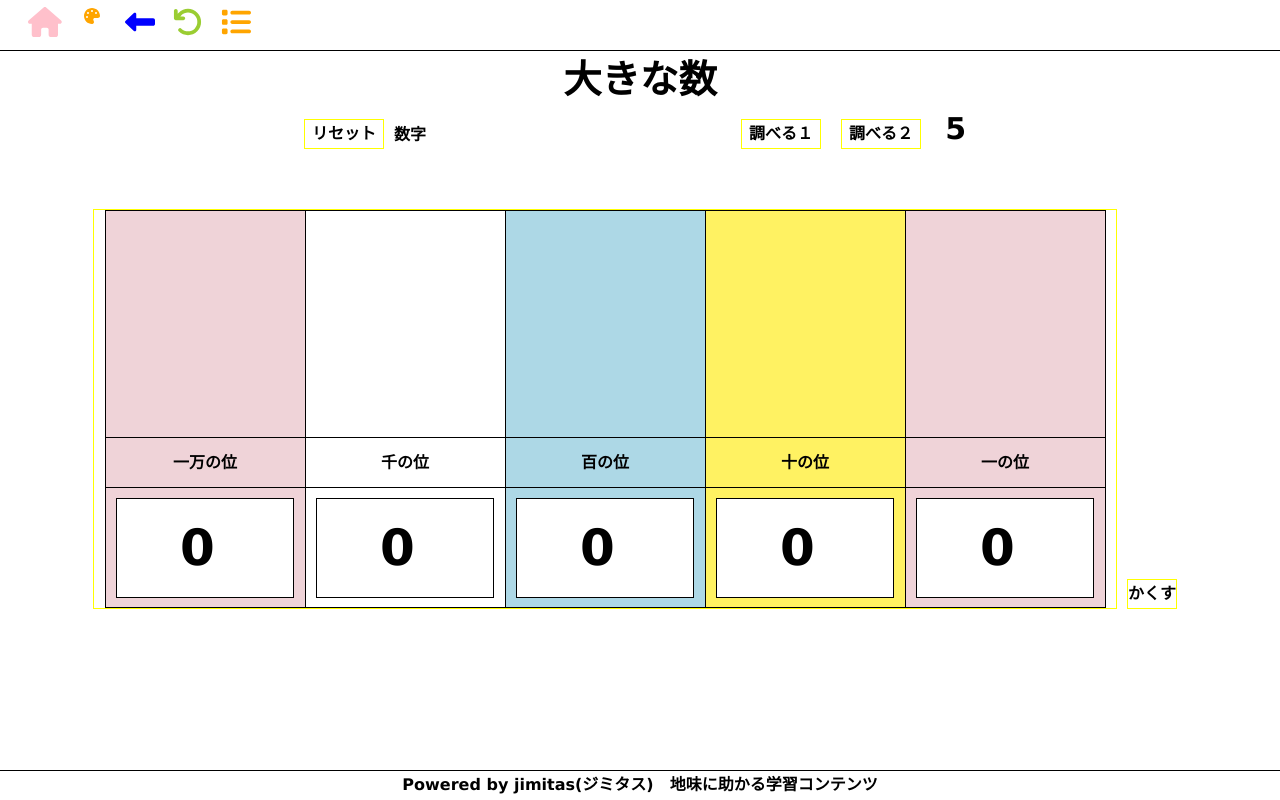
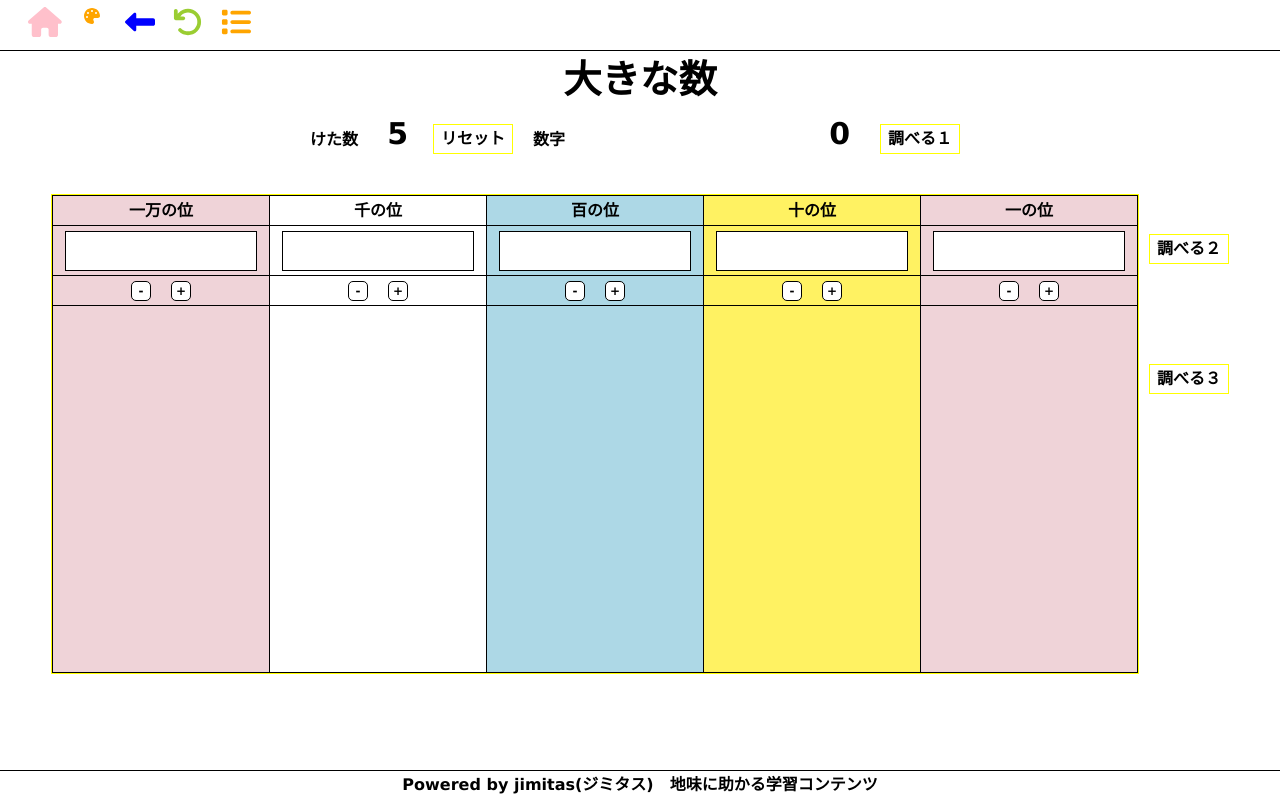
Before and after one commit to jimitas/jimitas_R5summer, a Next.js app: page /12ookinakazu in a window 1280 px wide. Built offline with nearby package versions, Linux system fonts and the light colour scheme; no server answers.

Commit message:
// ボタンを押したら、数字が入力されるようにしたい。 // 相互のボタンを押したら相互に反映されるようにしたい。

```diff
--- a/src/pages/12ookinakazu.tsx
+++ b/src/pages/12ookinakazu.tsx
@@ -2,46 +2,77 @@ import Layout from "@/components/Layout";
 import * as se from "src/components/se";
 import { useEffect, useRef, useState } from "react";
 import styles from "src/styles/Home.module.css";
-
+import { create } from "domain";
+// ボタンを押したら、数字が入力されるようにしたい。
+// 相互のボタンを押したら相互に反映されるようにしたい。
 export default function Home() {
   const el_kuraidori = useRef<HTMLDivElement>(null);
-  const num: number = 246;
+
+  // ステップ1: `input`要素の参照を保存するための配列を作成します
+  const inputRefs = useRef<(HTMLInputElement | null)[]>([]);
   const kurai_yomi = ["一", "十", "百", "千", "一万", "十万", "百万", "千万", "一億", "十億", "百億", "千億", "一兆"];
+  const kurai_kazu = [
+    "1",
+    "10",
+    "100",
+    "1000",
+    "10000",
+    "10万",
+    "100万",
+    "1000万",
+    "1億",
+    "10億",
+    "100億",
+    "1000億",
+    "1兆",
+  ];
   const bgColor = ["#efd3d8", "#fff262", "lightblue", "white"];
   const [count, setCount] = useState<number>(0);
-  const [row, setRow] = useState<number>(5);
-  const [inputValue_1, setInputValue_1] = useState("");
-  let inputValues_2 = [0, 0, 0, 0, 0, 0, 0, 0, 0, 0, 0, 0, 0];
+  const [column, setColumn] = useState<number>(5);
+  const [inputValue_1, setInputValue_1] = useState<number>(0);
+  var itemLengthes: number[] = [0, 0, 0, 0, 0, 0, 0, 0, 0, 0, 0, 0, 0];
 
-  const changeRows = (event: React.ChangeEvent<HTMLInputElement>) => {
+  // 変更のたびに、配列が初期化されてしまうので、面倒だけど、１つずつの数値を直接とってくるほうがよさそうだ。useRefがよいか？
+  const resetTable = () => {
+    setCount((count) => count + 1);
+    se.seikai1.play();
+  };
+
+  const changecolumnumns = (event: React.ChangeEvent<HTMLInputElement>) => {
     const value = parseInt(event.target.value);
-    setRow(value);
+    setColumn(value);
+  };
+
+  const handleInputChange_1 = (event: React.ChangeEvent<HTMLInputElement>) => {
+    const value = parseInt(event.target.value);
+    setInputValue_1(value);
   };
 
   const putNumber_1 = () => {
-    console.log("Input Value:", inputValue_1);
+    // 桁数を調べる
+    const numberLength = inputValue_1.toString().length;
+    if (numberLength > 13) return;
+    const digits = inputValue_1
+      .toString()
+      .split("")
+      .map((digit) => parseInt(digit, 10));
+    for (let j = 0; j < numberLength; j++) {
+      itemLengthes[column - numberLength + j] = digits[j];
+    }
+    createItems();
   };
 
-  const handleInputChange_1 = (event: React.ChangeEvent<HTMLInputElement>) => {
-    setInputValue_1(event.target.value);
-  };
-
-  const putNumber_2 = () => {
-    let sum: number = 0;
-    for (let i = 0; i < row;i++) {
-      sum = sum + inputValues_2[row - i - 1] * 10 ** i;
+  const createItems = () => {
+    const TBL: any = document.getElementById("TBL");
+    for (let j = 0; j < column; j++) {
+      TBL!.rows[3].cells[j].innerHTML = "";
+      for (let k = 0; k < itemLengthes[j]; k++) {
+        const div = document.createElement("div");
+        div.innerHTML = kurai_kazu[column - j - 1];
+        div.className = styles.valueItems;
+        TBL!.rows[3].cells[j].appendChild(div);
+      }
     }
-    console.log(sum);
-  };
-
-  const handleDynamicInputChange = (index: number, event: React.ChangeEvent<HTMLInputElement>) => {
-    const newValue = parseInt(event.target.value);
-    inputValues_2[index] = newValue;
-  };
-
-  const resetTable = () => {
-    setCount((count) => count + 1);
-    se.seikai1.play();
   };
 
   useEffect(() => {
@@ -50,27 +81,53 @@ export default function Home() {
       ele.removeChild(ele.firstChild);
     }
     const TBL = document.createElement("table");
-    for (let i = 0; i < 3; i++) {
+    TBL.id = "TBL";
+    for (let i = 0; i < 4; i++) {
       const tr = document.createElement("tr");
       TBL.appendChild(tr);
-      for (let j = 0; j < row; j++) {
+      for (let j = 0; j < column; j++) {
         const td = document.createElement("td");
+        if (i === 0) {
+          td.innerHTML = kurai_yomi[column - j - 1] + "の位";
+          td.style.height = "30px";
+        }
         if (i === 1) {
-          td.innerHTML = kurai_yomi[row - j - 1] + "の位";
           td.style.height = "50px";
-        }
-        if (i === 2) {
-          td.style.height = "120px";
           const input = document.createElement("input");
           input.type = "number";
           input.max = "9";
           input.min = "0";
-          input.value = inputValues_2[j].toString();
+          input.value = "";
           input.className = styles.digitInput; // styles.digitInputをclassNameプロパティに渡す
-          input.addEventListener("change", (event: any) => handleDynamicInputChange(j, event)); // イベントリスナーを追加
+
+          // ステップ2: `input`要素の参照を配列に代入します
+          inputRefs.current[j] = input;
           td.appendChild(input);
         }
-        td.style.backgroundColor = bgColor[(row - j - 1) % 4];
+        if (i === 2) {
+          td.style.height = "30px";
+          for (let k = 0; k < 2; k++) {
+            const btn = document.createElement("button");
+            btn.className = styles.btnPlusMinus;
+            if (k === 0) {
+              btn.innerText = "-";
+              btn.addEventListener("click", () => {
+                itemLengthes[j]--;
+                if (itemLengthes[j] < 0) itemLengthes[j] = 0;
+                createItems();
+              });
+            } else if (k === 1) {
+              btn.innerText = "+";
+              btn.addEventListener("click", () => {
+                itemLengthes[j]++;
+                createItems();
+              });
+            }
+            td.appendChild(btn);
+          }
+        }
+
+        td.style.backgroundColor = bgColor[(column - j - 1) % 4];
         tr.appendChild(td);
       }
     }
@@ -79,9 +136,25 @@ export default function Home() {
 
   return (
     <Layout title="大きな数">
+      けた数
+      <input
+        value={column}
+        onChange={changecolumnumns}
+        type="number"
+        max="13"
+        min="2"
+        style={{
+          textAlign: "right",
+          width: "60px",
+          height: "40px",
+          fontSize: "30px",
+          color: "black",
+          margin: "5px",
+        }}
+      />
       <button
         onClick={resetTable}
-        style={{ border: "solid 1px yellow", width: "80px", height: "30px", margin: "auto 10px 30px" }}
+        style={{ border: "solid 1px yellow", width: "80px", height: "30px", margin: "5px 20px 5px 5px" }}
       >
         リセット
       </button>
@@ -105,30 +178,16 @@ export default function Home() {
       >
         調べる１
       </button>
-      <button
-        onClick={putNumber_2}
-        style={{ border: "solid 1px yellow", width: "80px", height: "30px", margin: "auto 10px 30px" }}
-      >
-        調べる２
-      </button>
-      <input
-        value={row}
-        onChange={changeRows}
-        type="number"
-        style={{
-          textAlign: "right",
-          width: "50px",
-          height: "40px",
-          fontSize: "30px",
-          color: "black",
-          marginRight: "5px",
-        }}
-      />
       <section style={{ display: "flex", justifyContent: "center" }}>
         <div ref={el_kuraidori} className={styles.kuraidoriTable}></div>
-        <button style={{ border: "solid 1px yellow", width: "50px", height: "30px", margin: "auto 10px 30px" }}>
-          かくす
-        </button>
+        <div style={{ display: "flex", flexDirection: "column", alignItems: "center" }}>
+          <button style={{ border: "solid 1px yellow", width: "80px", height: "30px", margin: "50px 0 0 10px" }}>
+            調べる２
+          </button>
+          <button style={{ border: "solid 1px yellow", width: "80px", height: "30px", margin: "100px 0 0 10px" }}>
+            調べる３
+          </button>
+        </div>
       </section>
     </Layout>
   );
--- a/src/styles/Home.module.css
+++ b/src/styles/Home.module.css
@@ -90,25 +90,44 @@
 }
 
 .kuraidoriTable {
-  width: 80vw;
-  height: 50vh;
-  margin: 30px 0;
+  width: 85vw;
+  height: 60vh;
+  margin: 10px 0;
   display: flex;
   justify-content: center;
   border: solid yellow 1px;
 }
 
 .kuraidoriTable td {
-  width: 200px;
-  color:black;
+  width: 30vw;
+  color: black;
   border: 1px solid;
 }
 
-.digitInput{
-  width:90%;
+.digitInput {
+  width: 90%;
   /* max-width:100px; */
-  height:100px;
-  font-size: 50px;
+  height: 40px;
+  font-size: 30px;
   text-align: center;
-  border:solid 1px black;
+  border: solid 1px black;
 }
+
+.btnPlusMinus {
+  width: 20px;
+  height: 20px;
+  font-size: 12px;
+  border: solid 1px black;
+  background-color: white;
+  border-radius: 5px;
+  margin: 2px 10px;
+}
+
+.valueItems {
+  border: 1px solid gray;
+  background-color: white;
+  width: 70%;
+  margin: 2px auto;
+  border-radius: 5px;
+  box-shadow: 2px 2px 2px 0 rgba(128, 128, 128, 0.8);
+}
```
Also changed, not shown: src/pages/devMemo.md (line endings or trailing spaces).
